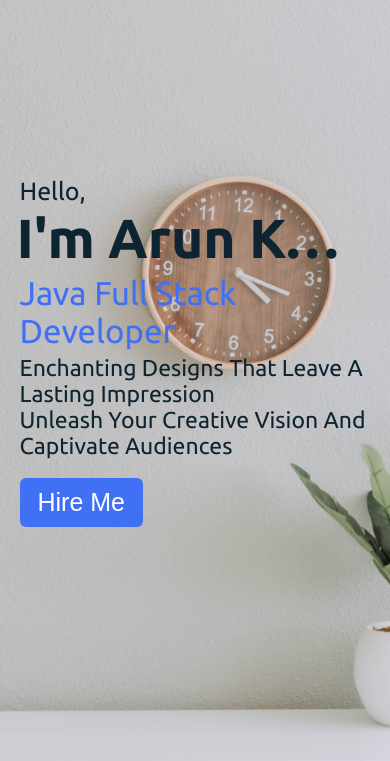
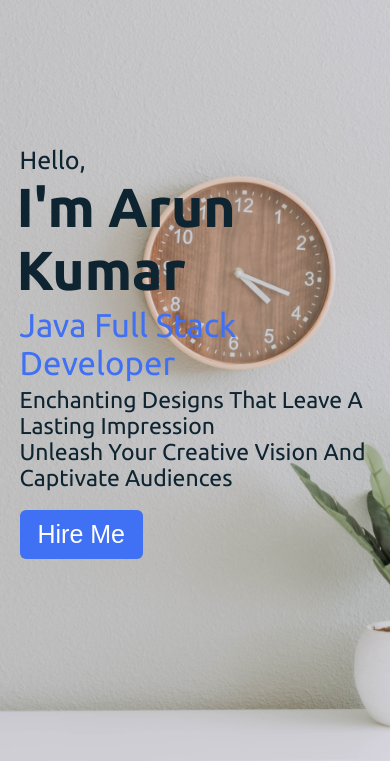
Before and after one commit to arunsak04/Portfolioz, a plain HTML site: page index.html in a window 390 px wide. Shown: the part 83-844 px from the top of the page. Drawn offline with Linux system fonts and the light colour scheme.

Commit message:
Update style.css

```diff
--- a/style.css
+++ b/style.css
@@ -135,11 +135,8 @@ nav.sticky .menu-btn{
   font-weight: 600;
   margin-left: -3px;
     max-width: 100%;
-  white-space: nowrap;
-     overflow: hidden;
-  text-overflow:ellipsis;
   @media (max-width: 600px) {
-      font-size: 50px;  /* Adjust font size for smaller screens */
+      font-size: 45px;  /* Adjust font size for smaller screens */
     }
 }
 
```
